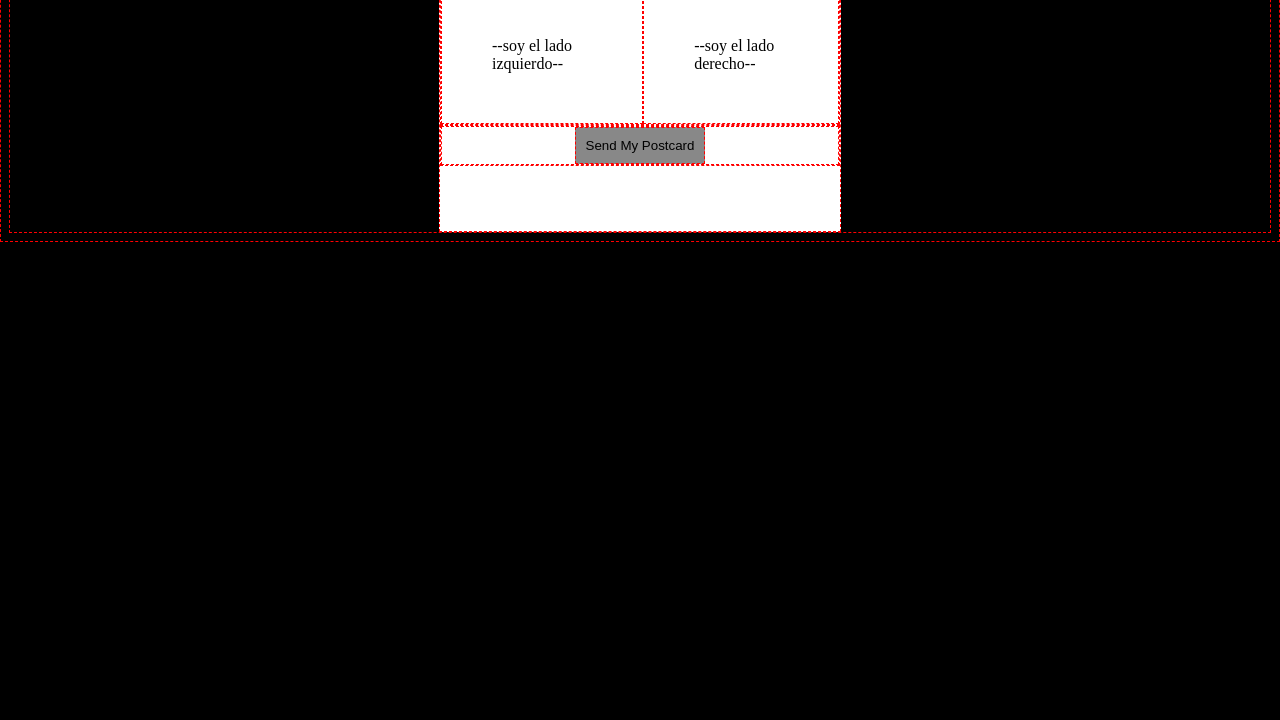
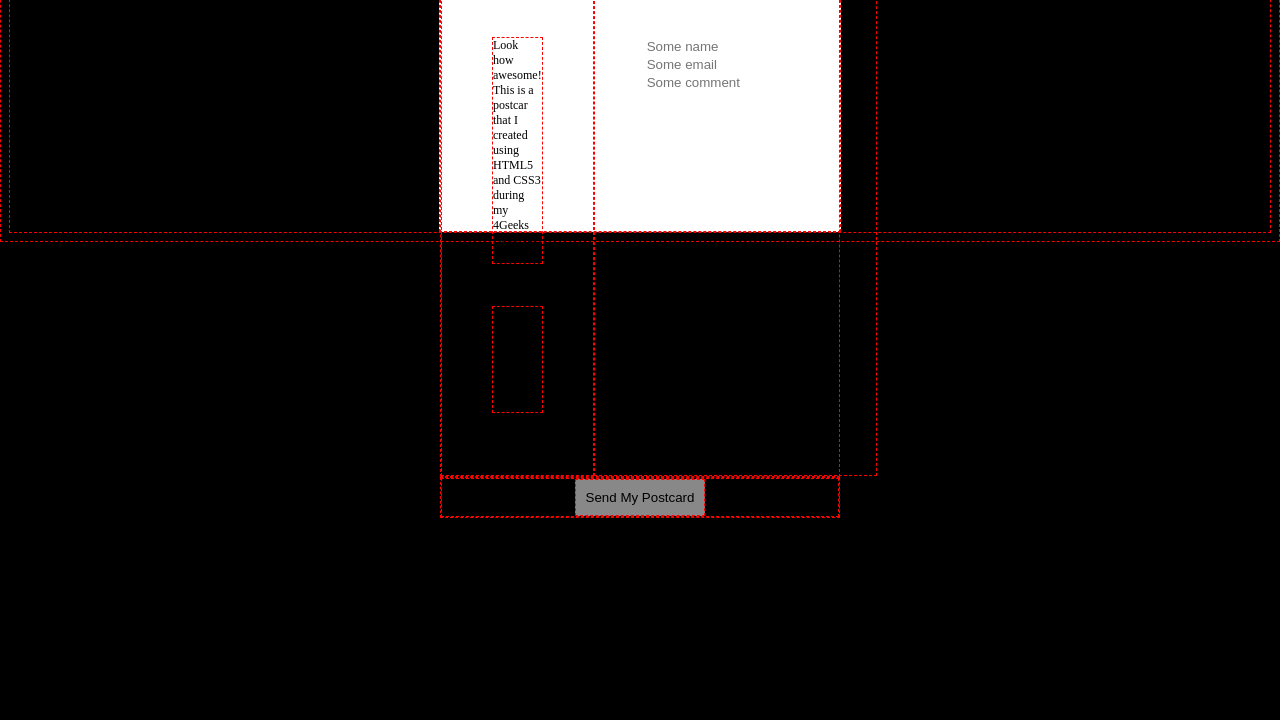
Before and after one commit to JMaya2002/exercise-postcard, a plain HTML site: page index.html in a window 1280 px wide. Shown: the part 80-800 px from the top of the page. Drawn offline with Linux system fonts and the light colour scheme.

Commit message:
Corregido :D

```diff
--- a/index.html
+++ b/index.html
@@ -17,8 +17,16 @@
 				/>
 			</div>
 			<div class="postcard-body">
-				<div class="body-left">--soy el lado izquierdo--</div>
-				<div class="body-right">--soy el lado derecho--</div>
+				<div class="body-left">
+					<p>Look how awesome! This is a postcar that I created using HTML5 and CSS3 during my 4Geeks Academy Course!</p>
+					<br>
+					<p>This is so cool, can't wait to start doing more stuff!</p>
+				</div>
+				<div class="body-right">
+					<input type="text" placeholder="Some name" />
+					<input type="text" placeholder="Some email" />
+					<input type="text" placeholder="Some comment" />
+				</div>
 			</div>
 			<div class="postcard-footer">
 				<div class="postcard-footer">
```
